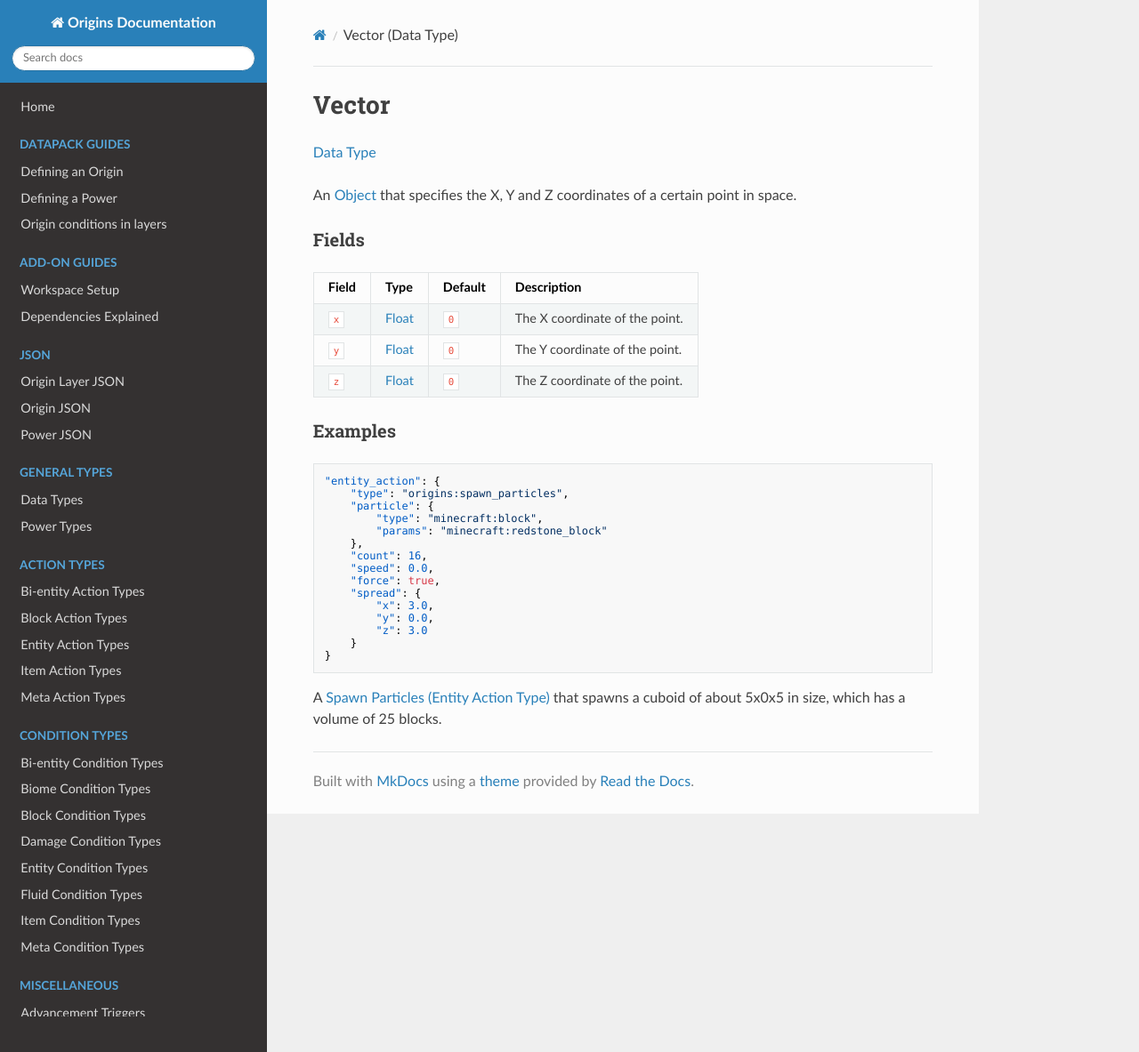
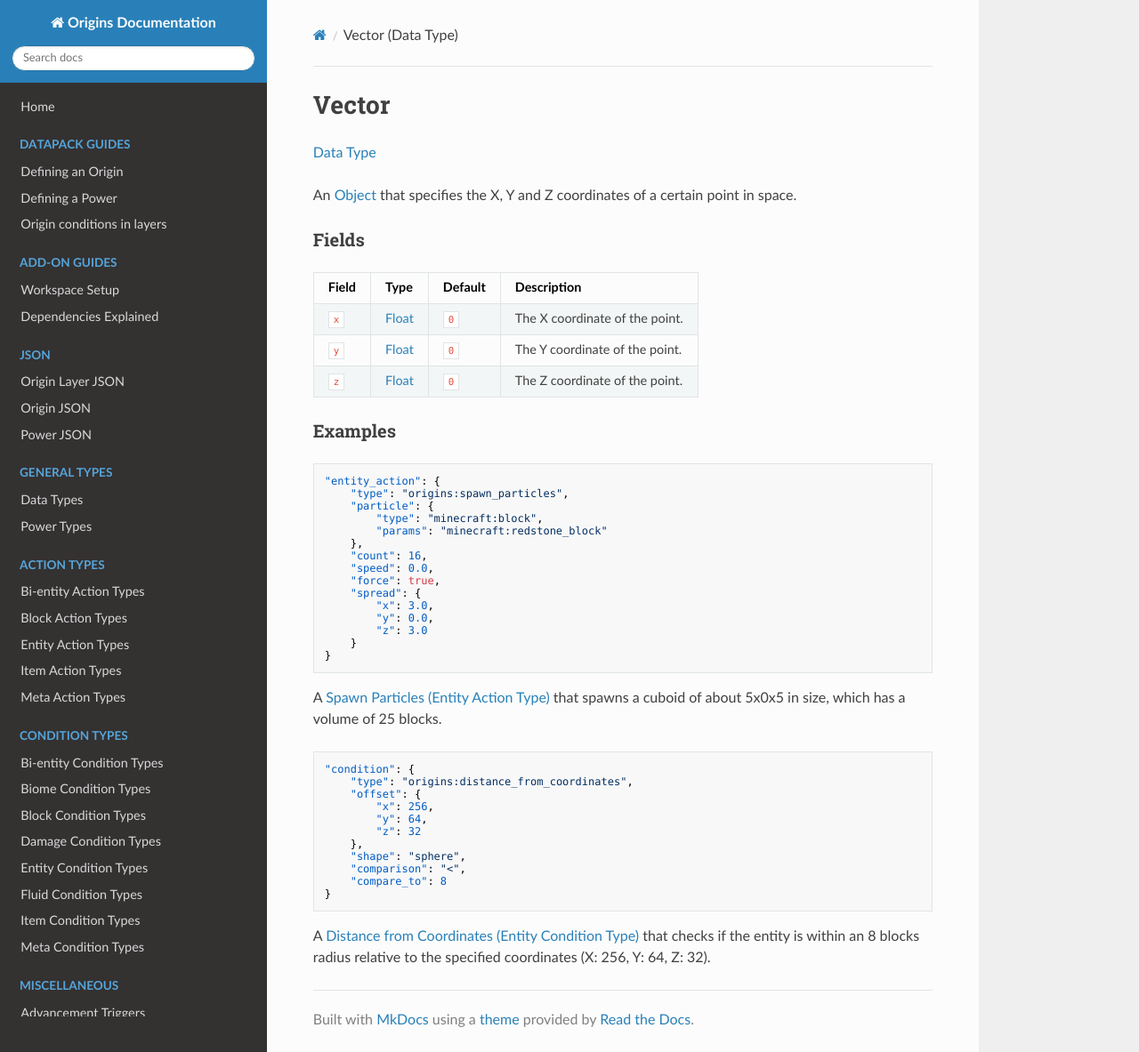
Before and after one commit to apace100/origins-docs, an MkDocs documentation site: the page built from docs/types/data_types/vector.md, in a window 1280 px wide and 1183 px high. Shown: the whole window at 89% size. Built offline with MkDocs 1.6.1, drawn with Linux system fonts in a browser that asks for light colours; nearby versions of some CDN libraries.

Commit message:
Updated `vector.md` (Data Type)

````diff
--- a/docs/types/data_types/vector.md
+++ b/docs/types/data_types/vector.md
@@ -17,6 +17,7 @@ Field | Type | Default | Description
 `x` | [Float](float.md) | `0` | The X coordinate of the point.
 `y` | [Float](float.md) | `0` | The Y coordinate of the point.
 `z` | [Float](float.md) | `0` | The Z coordinate of the point.
+
 
 ### Examples
 
@@ -39,3 +40,20 @@ Field | Type | Default | Description
 ```
 
 A [Spawn Particles (Entity Action Type)](../entity_action_types/spawn_particles.md) that spawns a cuboid of about 5x0x5 in size, which has a volume of 25 blocks.
+<br>
+
+```json
+"condition": {
+    "type": "origins:distance_from_coordinates",
+    "offset": {
+        "x": 256,
+        "y": 64,
+        "z": 32
+    },
+    "shape": "sphere",
+    "comparison": "<",
+    "compare_to": 8
+}
+```
+
+A [Distance from Coordinates (Entity Condition Type)](../entity_condition_types/distance_from_coordinates.md) that checks if the entity is within an 8 blocks radius relative to the specified coordinates (X: 256, Y: 64, Z: 32).
````
